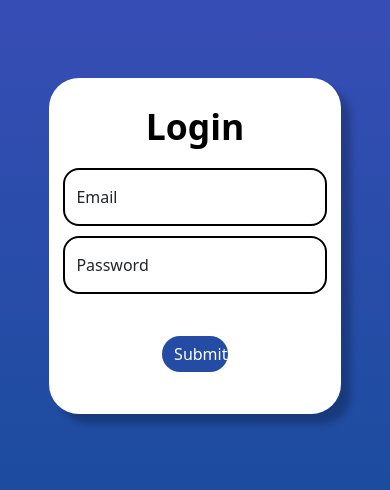
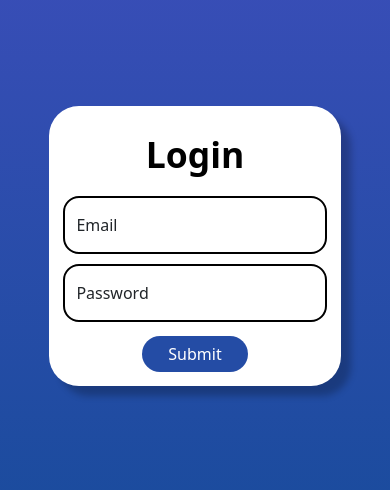
Before and after one commit to Jawadtp/Mess-Automation-System, a React (Create React App) app in the folder client/: page / in a window 390 px wide. Shown: the part 176-666 px from the top of the page. Built offline with nearby package versions, Linux system fonts and the light colour scheme; no server answers.

Commit message:
Login page responsiveness fixed

```diff
--- a/client/src/views/Login/Login.css
+++ b/client/src/views/Login/Login.css
@@ -1,12 +1,3 @@
-/* .loginFormWrapper
-{
-    padding: 100px;
-}
-
-#submitBtn
-{
-    margin-top: 15px;
-} */
 
 body{
     height: 100%;
@@ -67,3 +58,12 @@ p span:hover{
     cursor: pointer;
     color: rgb(0, 0, 0);
 }
+
+@media (max-width: 600px){
+
+    #submitBtn
+    {
+        margin: .25rem 0;
+        width: 40%
+    }
+}
```
